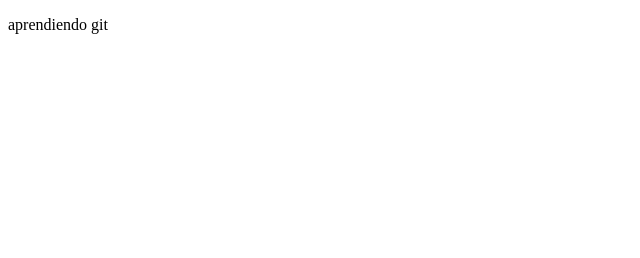
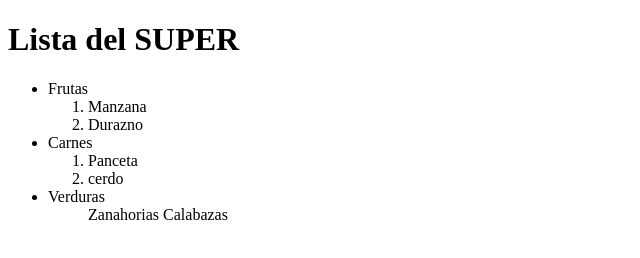
Before and after one commit to SantiagoGalvan/personalProjects, a plain HTML site: page index.html in a window 1280 px wide. Shown: the whole page, without its empty margins (0-640 px from the left). Drawn offline with Linux system fonts and the light colour scheme.

Commit message:
inclusion de items

```diff
--- a/index.html
+++ b/index.html
@@ -1,13 +1,48 @@
 <!DOCTYPE html>
-<html lang="en">
+ <html lang="es">
      <head>
         <meta charset="UTF-8">
-    <meta http-equiv="X-UA-Compatible" content="IE=edge">
+        <meta name="description" content="Pagina Prueba Platzi">
+        <meta name="robots" content="index,follow">
+        <title>Desafio</title>
         <meta name="viewport" content="width=device-width, initial-scale=1.0">
-    <title>Fuego</title>
+        <link rel="stylesheet" href="./css/style.css">
+
      </head>
      <body>
-    <p>aprendiendo git</p>
+       <header>
+           <nav></nav>
+       </header>
+       <main>
+           <section>
+               <article>
+
+               </article>
+           </section>
+           <h1>Lista del SUPER</h1>
+           <ul>
+               <li>Frutas</li>
+               <ol>
+                   <li>Manzana</li>
+                   <li>Durazno</li>
+               </ol>
+               <li>Carnes</li>
+               <ol><li>Panceta</li>
+                    <li>cerdo</li>
+            </ol>
+            <li>Verduras</li>
+              <ol>Zanahorias
+                  Calabazas
+
+              </ol>
+
+
+           </ul>
+
+       </main>
+       <footer>
+
+       </footer>
 
          </body>
  </html>
```
Also changed, not shown: css/style.css (added). Lines whose indentation alone changed are shown as unchanged.
